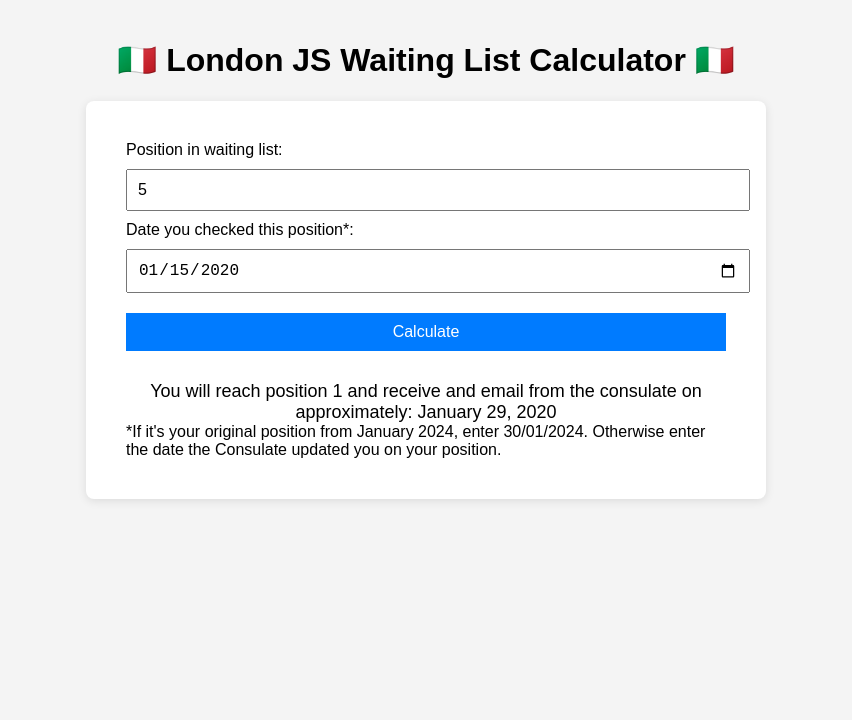
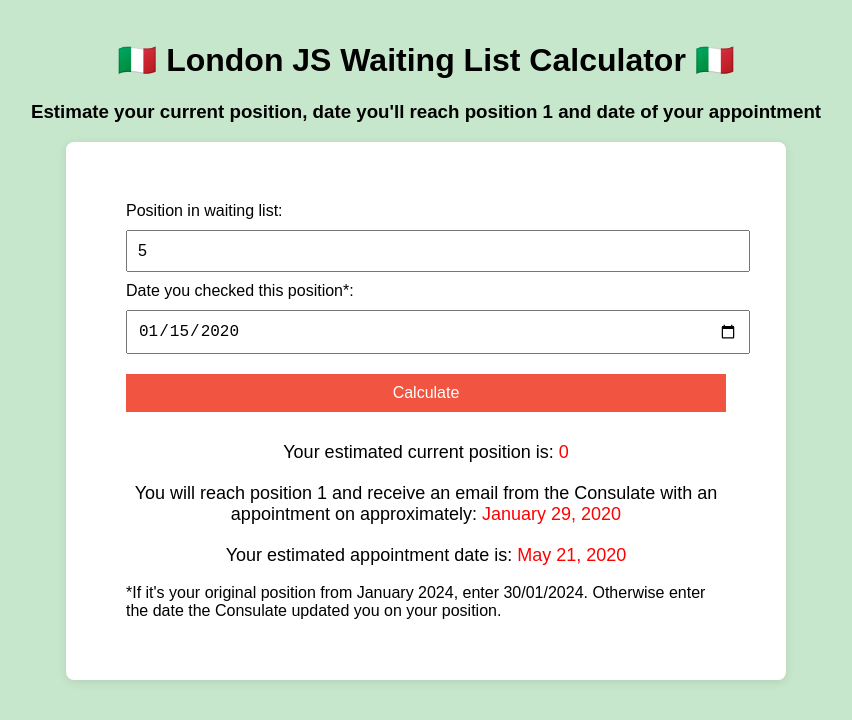
Before and after one commit to seanaajones/Consulate_JS_WaitingList, a plain HTML site: page index.html in a window 1280 px wide. Both pictures are taken after typing "5", "2020-01-15" into the empty fields and a click on the button "Calculate". Shown: the whole page, without its empty margins (214-1066 px from the left). Drawn offline with Linux system fonts and the light colour scheme.

Commit message:
Update index.html

```diff
--- a/index.html
+++ b/index.html
@@ -7,17 +7,17 @@
     <style>
         body {
             font-family: Arial, sans-serif;
-            background-color: #f4f4f4;
+            background-color: #c7e7cc;
             margin: 0;
             padding: 20px;
         }
-        h1 {
+        h1,h3 {
             text-align: center;
         }
         .container {
             max-width: 600px;
             margin: 0 auto;
-            padding: 40px;
+            padding: 60px;
             background-color: white;
             border-radius: 8px;
             box-shadow: 0 2px 10px rgba(0, 0, 0, 0.1);
@@ -29,7 +29,7 @@
             font-size: 16px;
         }
         button {
-            background-color: #007bff;
+            background-color: #f15541;
             color: white;
             border: none;
             cursor: pointer;
@@ -47,16 +47,20 @@
 <body>
 
     <h1>🇮🇹 London JS Waiting List Calculator 🇮🇹</h1>
+    <h3>Estimate your current position, date you'll reach position 1 and date of your appointment</h3>
     <div class="container">
         <label for="position">Position in waiting list:</label>
-        <input type="number" id="position" placeholder="Enter your position" required>
+        <input type="number" id="position" placeholder="Enter your current position" required>
 
         <label for="date">Date you checked this position*:</label>
         <input type="date" id="date" required>
 
         <button onclick="calculateDate()">Calculate</button>
 
+        <div class="result" id="currentPosition"></div>
         <div class="result" id="result"></div>
+        <div class="result" id="appointment"></div>
+<br>
         *If it's your original position from January 2024, enter 30/01/2024. Otherwise enter the date the Consulate updated you on your position.
     </div>
 
@@ -66,8 +70,11 @@
             const position = parseFloat(document.getElementById('position').value);
             const checkDate = new Date(document.getElementById('date').value);
 
-            // Define how fast the waiting list moves (2.38 positions per week)
-            const positionsPerWeek = 2.38;
+            // Get today's date
+            const today = new Date();
+
+            // Define how fast the waiting list moves (2.4 positions per week)
+            const positionsPerWeek = 2.4;
 
             // Calculate how many weeks it will take to reach position 1
             const weeksToReachOne = position / positionsPerWeek;
@@ -83,8 +90,42 @@
             const options = { year: 'numeric', month: 'long', day: 'numeric' };
             const finalDateString = finalDate.toLocaleDateString(undefined, options);
 
-            // Display the result
-            document.getElementById('result').textContent = `You will reach position 1 and receive and email from the consulate on approximately: ${finalDateString}`;
+            // Display the result (when the user will reach position 1)
+            document.getElementById('result').innerHTML = `You will reach position 1 and receive an email from the Consulate with an appointment on approximately: <span style="color: red;">${finalDateString}</span>`;
+
+            // Calculate the time difference between today and the check date
+            const timeDiff = today - checkDate;
+            const daysPassed = timeDiff / (1000 * 60 * 60 * 24);
+            const weeksPassed = daysPassed / 7;
+
+            // Calculate how many positions have moved down since the check date
+            const positionsMovedDown = weeksPassed * positionsPerWeek;
+
+            // Calculate the estimated current position (rounded up)
+            const currentPosition = Math.max(0, Math.ceil(position - positionsMovedDown));
+
+            // Display the current estimated position
+            document.getElementById('currentPosition').innerHTML = `Your estimated current position is: <span style="color: red;">${currentPosition}</span>`;
+
+            // Calculate appointment date: 113 days after the final date
+            const appointmentDate = new Date(finalDate);
+            appointmentDate.setDate(appointmentDate.getDate() + 113);
+
+            // Adjust the appointment date to the nearest Tuesday or Thursday
+            let dayOfWeek = appointmentDate.getDay(); // 0 = Sunday, 1 = Monday, ..., 6 = Saturday
+            if (dayOfWeek !== 2 && dayOfWeek !== 4) {
+                // Find the nearest Tuesday (2) or Thursday (4)
+                const distanceToTuesday = (2 - dayOfWeek + 7) % 7;
+                const distanceToThursday = (4 - dayOfWeek + 7) % 7;
+                const nearestDay = distanceToTuesday <= distanceToThursday ? distanceToTuesday : distanceToThursday;
+                appointmentDate.setDate(appointmentDate.getDate() + nearestDay);
+            }
+
+            // Format the appointment date
+            const appointmentDateString = appointmentDate.toLocaleDateString(undefined, options);
+
+            // Display the appointment date
+            document.getElementById('appointment').innerHTML = `Your estimated appointment date is: <span style="color: red;">${appointmentDateString}</span>`;
         }
     </script>
 
```
